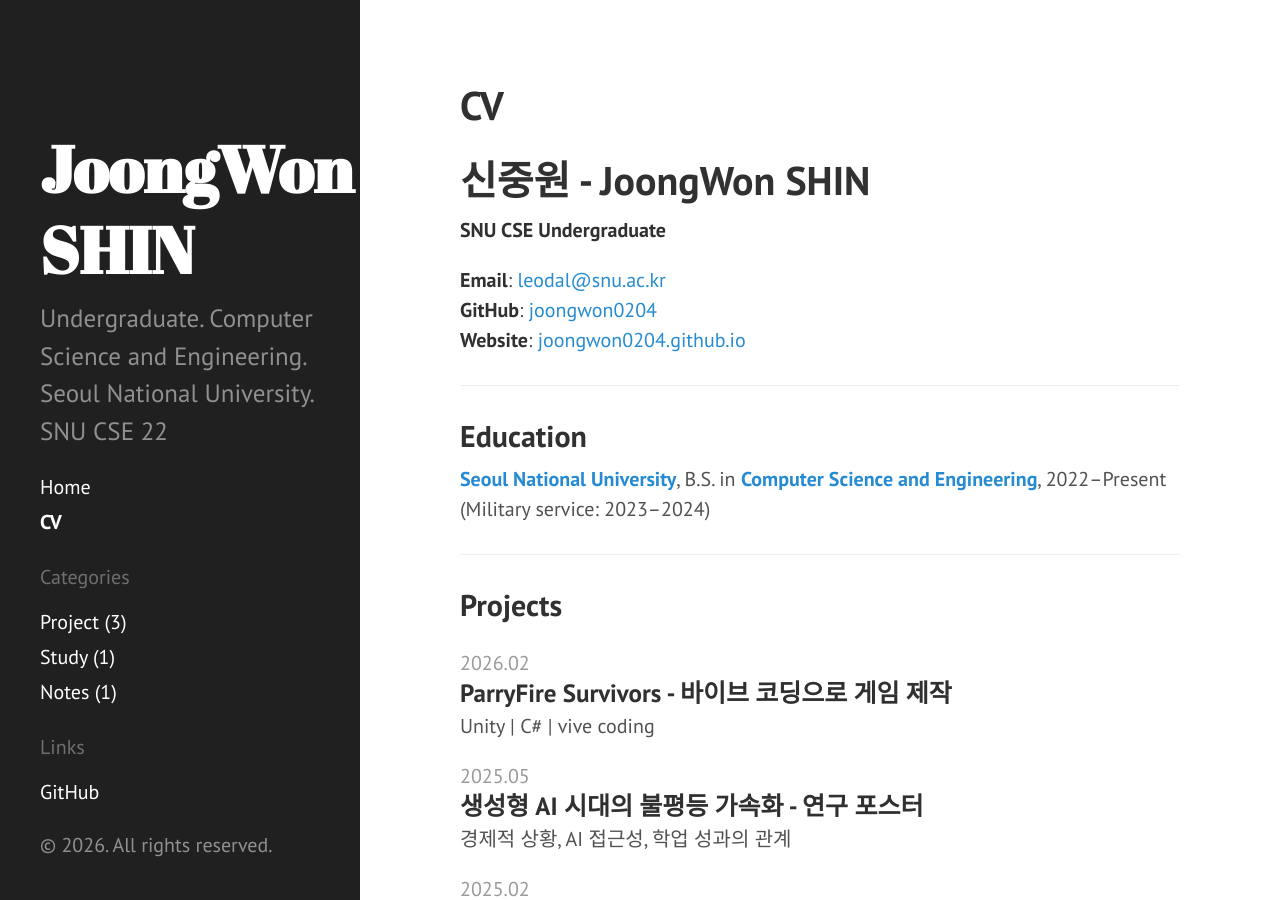
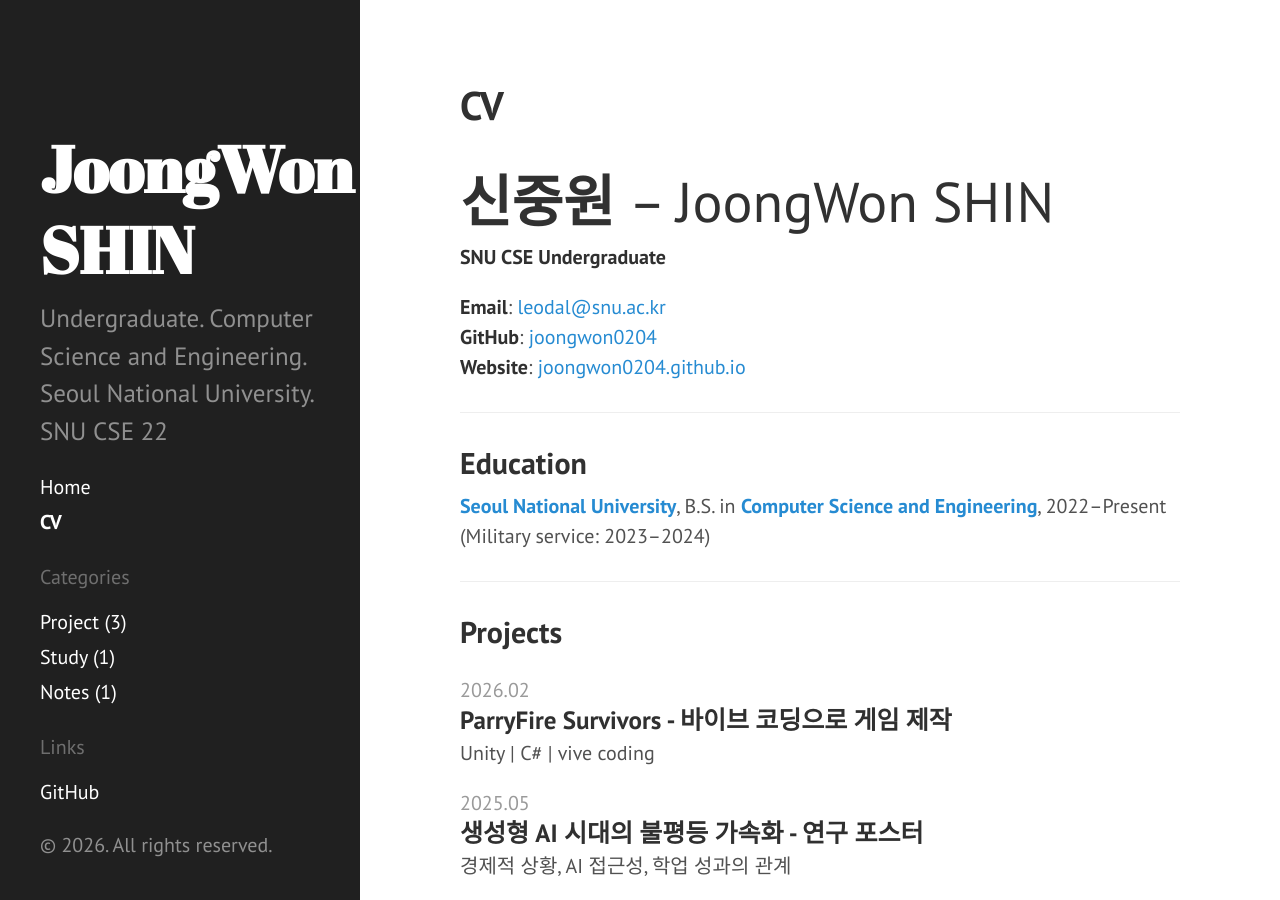
Before and after one commit to joongwon0204/joongwon0204.github.io, a Jekyll site: the page built from cv.md, in a window 1280 px wide and 900 px high. Built offline with Jekyll 4.4.1, drawn with Linux system fonts in a browser that asks for light colours.

Commit message:
cv name size

```diff
--- a/cv.md
+++ b/cv.md
@@ -3,7 +3,9 @@
 title: CV
 ---
 
-# 신중원 - JoongWon SHIN
+<h1 style="font-size: 2.8rem; margin-bottom: 0.3rem;">
+  신중원 <span style="font-weight: 400;">– JoongWon SHIN</span>
+</h1>
 
 **SNU CSE Undergraduate**
 
```
